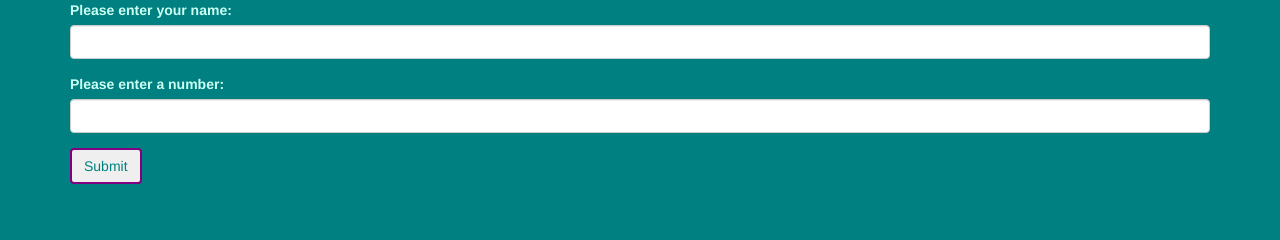
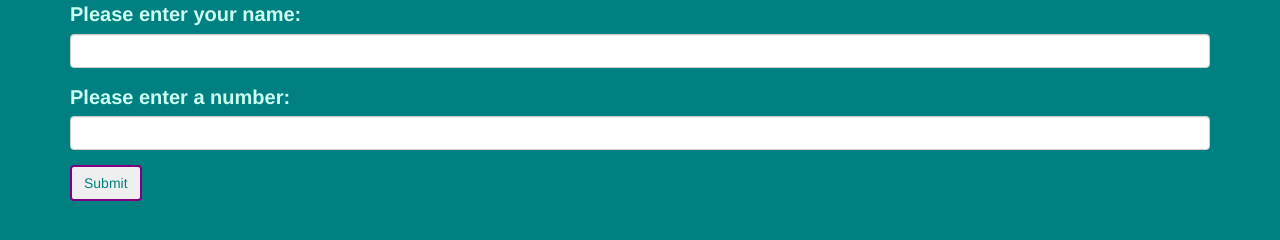
Before and after one commit to charRAWR456/beep-boop, a plain HTML site: page index.html in a window 1280 px wide. Drawn offline with Linux system fonts and the light colour scheme.

```diff
--- a/css/styles.css
+++ b/css/styles.css
@@ -1,6 +1,9 @@
 body{
   background-color: teal;
   color: #ccfff4;
+}
+label{
+  font-size: 15pt;
 }
 .btn{
   border: 2px solid purple;
```
Also changed, not shown: 1 other file.
